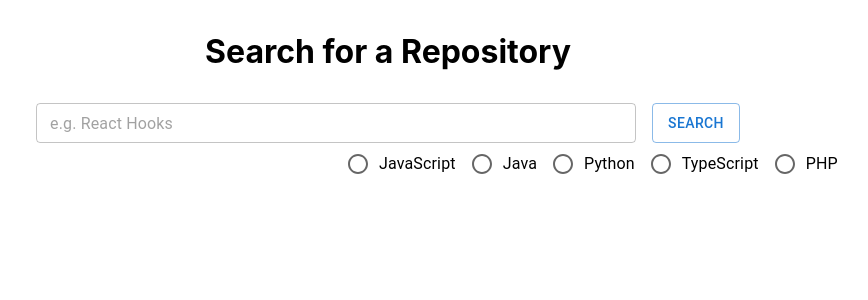
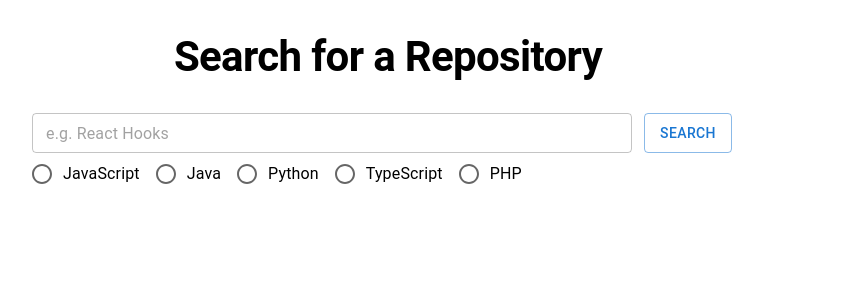
Before and after one commit to mollywilson/github-api, a React (Create React App) app in the folder github-api-search/: page / in a window 1280 px wide. Shown: the top 300 px of the page, without its empty margins (252-1120 px from the left). Built offline with nearby package versions, Linux system fonts and the light colour scheme.

Commit message:
Add css classes for form styling

```diff
--- a/github-api-search/src/App.css
+++ b/github-api-search/src/App.css
@@ -5,12 +5,6 @@
 .App-logo {
   height: 40vmin;
   pointer-events: none;
-}
-
-@media (prefers-reduced-motion: no-preference) {
-  .App-logo {
-    animation: App-logo-spin infinite 20s linear;
-  }
 }
 
 .App-header {
@@ -28,11 +22,39 @@
   color: #61dafb;
 }
 
-@keyframes App-logo-spin {
-  from {
-    transform: rotate(0deg);
-  }
-  to {
-    transform: rotate(360deg);
-  }
+.input-field {
+  width: 600px;
 }
+
+.flex {
+  display: flex;
+}
+
+.MuiBox-root .cards-grid {
+  margin: 0 100px;
+}
+
+h1.MuiTypography-h1 {
+  font-size: 42px;
+  font-weight: 600;
+}
+
+h4.MuiTypography-h2 {
+  font-size: 32px;
+  font-weight: 600;
+}
+
+[type="submit"].button {
+  height: 40px;
+  margin: 0 12px;
+}
+
+.container.MuiBox-root {
+  margin: 32px;
+}
+
+.form-box {
+  display: inline-block;
+  align-items: center;
+  margin: 0;
+}
--- a/github-api-search/src/App.js
+++ b/github-api-search/src/App.js
@@ -1,7 +1,16 @@
 import { useState } from "react";
 import './App.css';
 import Repo from './Repo';
-import { Box, Button, Grid, Radio, RadioGroup, TextField, FormControlLabel } from '@mui/material';
+import {
+  Box,
+  Button,
+  FormControlLabel,
+  Grid,
+  Radio,
+  RadioGroup,
+  TextField,
+  Typography
+} from '@mui/material';
 
 function App() {
 
@@ -21,38 +30,43 @@ function App() {
   }
 
   return (
-    <div className="App">
-      <Box sx={{margin: 4}}>
-        <h1>Search for a Repository</h1>
+    <Box className="App">
+      <Box className="container">
+        <Typography variant="h1">Search for a Repository</Typography>
       </Box>
-      <Box my={4}>
+      <Box className="form-box">
         <form onSubmit={handleSubmit}>
+          <Box className="flex">
             <Box>
               <TextField
                 type="text"
                 color='primary'
                 variant='outlined'
                 placeholder="e.g. React Hooks"
-              sx={{width: 600 }}
+                className="input-field"
                 size='small'
-              onChange={e => setQuery(e.target.value)}/>
-            <Button variant="outlined" color="primary" type="submit" sx={{height: 40, ml: 2}}>Search</Button>
-          </Box>
-          <RadioGroup row sx={{ml: 75}}>
+                onChange={e => setQuery(e.target.value)}
+                />
+                <Box>
+                  <RadioGroup row>
                     <FormControlLabel value="javascript" control={<Radio />} label="JavaScript" onChange={e => setLanguage(e.target.value)} />
                     <FormControlLabel value="java" control={<Radio />} label="Java" onChange={e => setLanguage(e.target.value)} />
                     <FormControlLabel value="python" control={<Radio />} label="Python" onChange={e => setLanguage(e.target.value)} />
                     <FormControlLabel value="typescript" control={<Radio />} label="TypeScript" onChange={e => setLanguage(e.target.value)} />
                     <FormControlLabel value="php" control={<Radio />} label="PHP" onChange={e => setLanguage(e.target.value)} />
                   </RadioGroup>
+              </Box>
+            </Box>
+            <Button variant="outlined" type="submit" className="button">Search</Button>
+          </Box>
         </form>
       </Box>
       { items.length ?
-        <section>
-          <Box sx={{mb: 2}}>
-            <h1> Repository results for "{query}"</h1>
+      <Box>
+          <Box className="container">
+            <Typography variant="h2" component="h4"> Repository results for "{query}"</Typography>
           </Box>
-          <Box sx={{mx: 10}}>
+          <Box className="cards-grid">
             <Grid container spacing={3}>
                 {items.map((item) => (
                   <Grid item xs={4} key={item.id} >
@@ -61,9 +75,9 @@ function App() {
                   ))}
             </Grid>
           </Box>
-        </section> : ""
+        </Box>: ""
       }
-    </div>
+    </Box>
   );
 }
 
```
Lines whose indentation alone changed are shown as unchanged.
